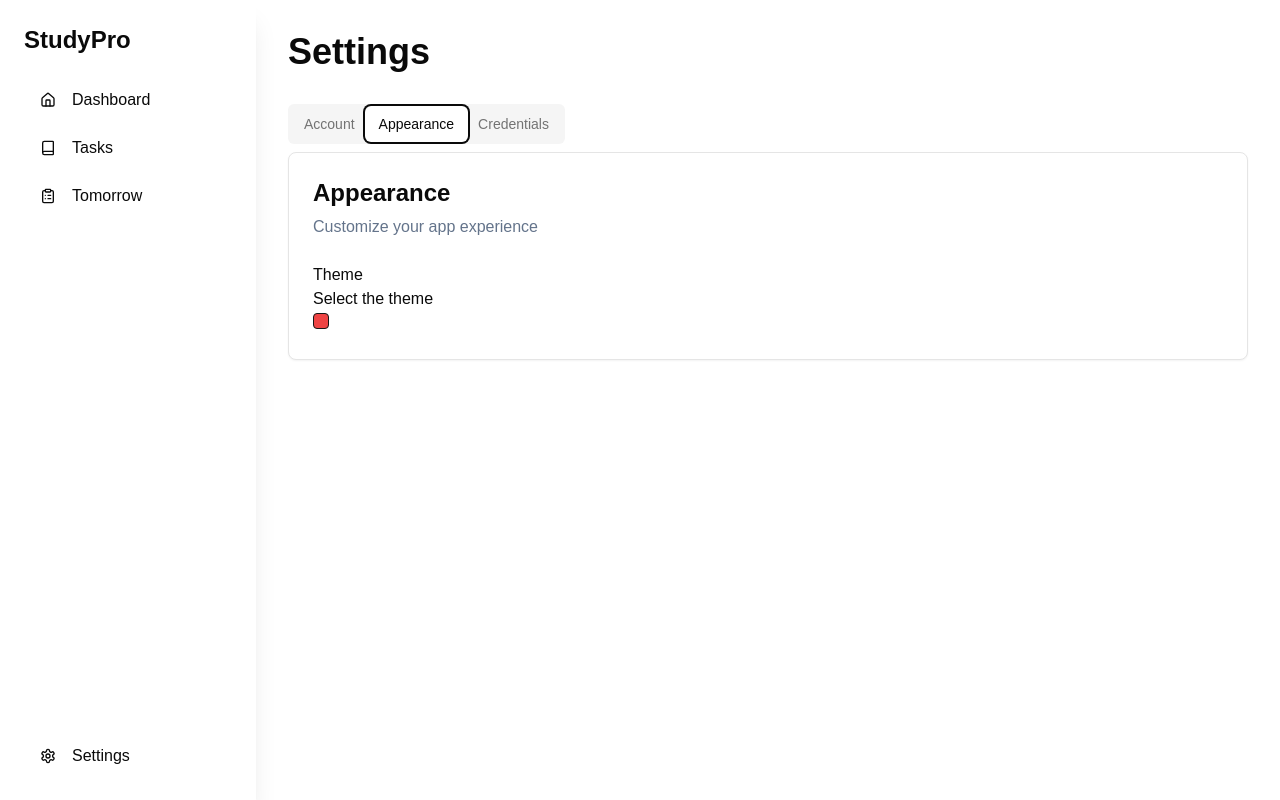
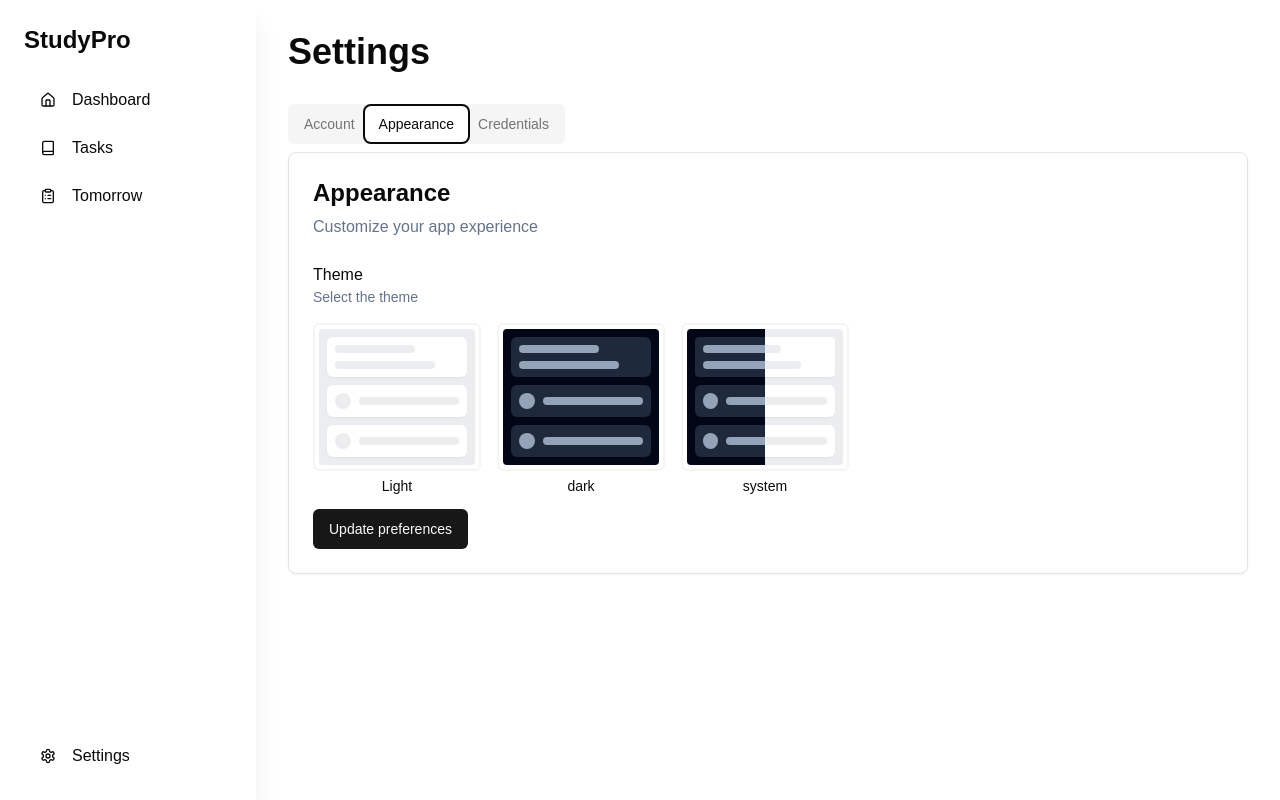
Before and after one commit to IlhamRanggaKurniawan/SubjectPro, a Next.js app: page /settings in a window 1280 px wide. Both pictures are taken after a click on the tab "Appearance". Built offline with nearby package versions, Linux system fonts and the light colour scheme.

Commit message:
feat: finish the settings page ui

```diff
--- a/package.json
+++ b/package.json
@@ -14,6 +14,7 @@
     "@radix-ui/react-dialog": "^1.1.2",
     "@radix-ui/react-label": "^2.1.0",
     "@radix-ui/react-progress": "^1.1.0",
+    "@radix-ui/react-radio-group": "^1.2.1",
     "@radix-ui/react-select": "^2.1.2",
     "@radix-ui/react-slot": "^1.1.0",
     "@radix-ui/react-tabs": "^1.1.1",
--- a/src/app/settings/page.tsx
+++ b/src/app/settings/page.tsx
@@ -1,18 +1,31 @@
+"use client"
+
 import { Button } from '@/components/ui/button'
 import { Card, CardContent, CardHeader } from '@/components/ui/card'
 import { Checkbox } from '@/components/ui/checkbox'
 import { Input } from '@/components/ui/input'
 import { Label } from '@/components/ui/label'
+import { RadioGroup, RadioGroupItem } from '@/components/ui/radio-group'
 import { Tabs, TabsContent, TabsList, TabsTrigger } from '@/components/ui/tabs'
 import { Textarea } from '@/components/ui/textarea'
+import { Eye, EyeOff } from 'lucide-react'
 import Image from 'next/image'
-import React from 'react'
+import React, { useEffect, useState } from 'react'
 
-const page = () => {
+const Page = () => {
+  const [theme, setTheme] = useState("system")
+  const [showCurrentPassword, setShowCurrentPassword] = useState(false)
+  const [showNewPassword, setShowNewPassword] = useState(false)
+  const [showConfirmNewPassword, setShowConfirmNewPassword] = useState(false)
+
+  useEffect(() => {
+    console.log(theme)
+  }, [theme])
+
   return (
     <div className='p-8 w-full'>
       <h1 className='text-4xl font-bold mb-8'>Settings</h1>
-      <Tabs defaultValue='account'>
+      <Tabs defaultValue='credentials'>
         <TabsList>
           <TabsTrigger value='account'>Account</TabsTrigger>
           <TabsTrigger value='appearance'>Appearance</TabsTrigger>
@@ -52,9 +65,146 @@ const page = () => {
               <p className='text-slate-500'>Customize your app experience</p>
             </CardHeader>
             <CardContent>
-                <h5>Theme</h5>
-                <p>Select the theme</p>
-                <Checkbox className='bg-red-500'></Checkbox>
+              <h5>Theme</h5>
+              <p className='text-slate-500 text-sm mb-4'>Select the theme</p>
+              <RadioGroup defaultValue='system' className='flex gap-4'>
+                <RadioGroupItem value='light' id="light" className='sr-only' onChange={(e) => setTheme(e.currentTarget.value)} />
+                <Label
+                  htmlFor="light"
+                  className="flex flex-col items-center space-y-2 cursor-pointer"
+                >
+                  <div className="items-center rounded-md border-2 border-muted p-1 hover:bg-accent">
+                    <div className="space-y-2 rounded-sm bg-[#ecedef] p-2">
+                      <div className="space-y-2 rounded-md bg-white p-2 shadow-sm">
+                        <div className="h-2 w-[80px] rounded-lg bg-[#ecedef]" />
+                        <div className="h-2 w-[100px] rounded-lg bg-[#ecedef]" />
+                      </div>
+                      <div className="flex items-center space-x-2 rounded-md bg-white p-2 shadow-sm">
+                        <div className="h-4 w-4 rounded-full bg-[#ecedef]" />
+                        <div className="h-2 w-[100px] rounded-lg bg-[#ecedef]" />
+                      </div>
+                      <div className="flex items-center space-x-2 rounded-md bg-white p-2 shadow-sm">
+                        <div className="h-4 w-4 rounded-full bg-[#ecedef]" />
+                        <div className="h-2 w-[100px] rounded-lg bg-[#ecedef]" />
+                      </div>
+                    </div>
+                  </div>
+                  <span className="font-medium">Light</span>
+                </Label>
+                <RadioGroupItem value='dark' id='dark' className='sr-only' />
+                <Label
+                  htmlFor="dark"
+                  className="flex flex-col items-center space-y-2 cursor-pointer"
+                >
+                  <div className="items-center rounded-md border-2 border-muted bg-popover p-1 hover:bg-accent hover:text-accent-foreground">
+                    <div className="space-y-2 rounded-sm bg-slate-950 p-2">
+                      <div className="space-y-2 rounded-md bg-slate-800 p-2 shadow-sm">
+                        <div className="h-2 w-[80px] rounded-lg bg-slate-400" />
+                        <div className="h-2 w-[100px] rounded-lg bg-slate-400" />
+                      </div>
+                      <div className="flex items-center space-x-2 rounded-md bg-slate-800 p-2 shadow-sm">
+                        <div className="h-4 w-4 rounded-full bg-slate-400" />
+                        <div className="h-2 w-[100px] rounded-lg bg-slate-400" />
+                      </div>
+                      <div className="flex items-center space-x-2 rounded-md bg-slate-800 p-2 shadow-sm">
+                        <div className="h-4 w-4 rounded-full bg-slate-400" />
+                        <div className="h-2 w-[100px] rounded-lg bg-slate-400" />
+                      </div>
+                    </div>
+                  </div>
+                  <span className="font-medium">dark</span>
+                </Label>
+                <RadioGroupItem value='system' id="system" className='sr-only' />
+                <Label
+                  htmlFor="system"
+                  className="flex flex-col items-center space-y-2 cursor-pointer"
+                >
+                  <div className='flex items-center rounded-md border-2 border-muted bg-popover p-1 hover:bg-accent hover:text-accent-foreground'>
+                    <div className='space-y-2 rounded-l-sm bg-slate-950 p-2 pr-0 w-[78px]'>
+                      <div className='space-y-2 rounded-l-sm bg-slate-800 shadow-sm p-2 pr-0'>
+                        <div className='h-2 w-[64px] rounded-l-lg bg-slate-400' />
+                        <div className='h-2 w-[64px] rounded-l-lg bg-slate-400' />
+                      </div>
+                      <div className="flex items-center space-x-2 rounded-l-md bg-slate-800 p-2 pr-0 shadow-sm">
+                        <div className="h-4 w-4 rounded-full bg-slate-400" />
+                        <div className='h-2 w-[40px] bg-slate-400 rounded-l-lg' />
+                      </div>
+                      <div className="flex items-center space-x-2 rounded-l-md bg-slate-800 p-2 pr-0 shadow-sm">
+                        <div className="h-4 w-4 rounded-full bg-slate-400" />
+                        <div className='h-2 w-[40px] bg-slate-400 rounded-l-lg' />
+                      </div>
+                    </div>
+                    <div className='space-y-2 rounded-r-sm bg-[#ecedef] p-2 pl-0 w-[78px]'>
+                      <div className='space-y-2 rounded-r-sm bg-white shadow-sm p-2 pl-0'>
+                        <div className='h-2 w-[16px] rounded-r-lg bg-[#ecedef]' />
+                        <div className='h-2 w-[36px] rounded-r-lg bg-[#ecedef]' />
+                      </div>
+                      <div className='flex items-center space-x-2 rounded-r-md bg-white p-2 pl-0 shadow-sm'>
+                        <div className='h-4 w-full flex items-center'>
+                          <div className='h-2 w-full bg-[#ecedef] rounded-r-lg' />
+                        </div>
+                      </div>
+                      <div className='flex items-center space-x-2 rounded-r-md bg-white p-2 pl-0 shadow-sm'>
+                        <div className='h-4 w-full flex items-center'>
+                          <div className='h-2 w-full bg-[#ecedef] rounded-r-lg' />
+                        </div>
+                      </div>
+                    </div>
+                  </div>
+                  <span className="font-medium">system</span>
+                </Label>
+              </RadioGroup>
+              <Button className='mt-4'>Update preferences</Button>
+            </CardContent>
+          </Card>
+        </TabsContent>
+        <TabsContent value='credentials'>
+          <Card>
+            <CardHeader>
+              <h3 className='text-2xl font-semibold'>Credentials</h3>
+              <p className='text-slate-500'>Manage your account security settings</p>
+            </CardHeader>
+            <CardContent className='space-y-4'>
+              <div className='space-y-2'>
+                <Label htmlFor='currentPassword'>Current Password</Label>
+                <div className='w-full flex gap-2'>
+                  <Input id="currentPassword" type={showCurrentPassword ? "text" : "password"}/>
+                  <Button
+                    variant="outline"
+                    size="icon"
+                    onClick={() => setShowCurrentPassword(!showCurrentPassword)}
+                  >
+                    {showCurrentPassword ? <EyeOff className="h-4 w-4" /> : <Eye className="h-4 w-4" />}
+                  </Button>
+                </div>
+              </div>
+              <div className='space-y-2'>
+                <Label htmlFor='newPassword'>New Password</Label>
+                <div className='w-full flex gap-2'>
+                  <Input id="newPassword" type={showNewPassword ? "text" : "password"}/>
+                  <Button
+                    variant="outline"
+                    size="icon"
+                    onClick={() => setShowNewPassword(!showNewPassword)}
+                  >
+                    {showNewPassword ? <EyeOff className="h-4 w-4" /> : <Eye className="h-4 w-4" />}
+                  </Button>
+                </div>
+              </div>
+              <div className='space-y-2'>
+                <Label htmlFor='currentPassword'>Confirm New Password</Label>
+                <div className='w-full flex gap-2'>
+                  <Input id="currentPassword" type={showConfirmNewPassword ? "text" : "password"}/>
+                  <Button
+                    variant="outline"
+                    size="icon"
+                    onClick={() => setShowConfirmNewPassword(!showConfirmNewPassword)}
+                  >
+                    {showConfirmNewPassword ? <EyeOff className="h-4 w-4" /> : <Eye className="h-4 w-4" />}
+                  </Button>
+                </div>
+              </div>
+              <Button>Update Security Settings</Button>
             </CardContent>
           </Card>
         </TabsContent>
@@ -64,4 +214,4 @@ const page = () => {
   )
 }
 
-export default page
+export default Page
--- /dev/null
+++ b/src/components/ui/radio-group.tsx
@@ -0,0 +1,44 @@
+"use client"
+
+import * as React from "react"
+import * as RadioGroupPrimitive from "@radix-ui/react-radio-group"
+import { Circle } from "lucide-react"
+
+import { cn } from "@/lib/utils"
+
+const RadioGroup = React.forwardRef<
+  React.ElementRef<typeof RadioGroupPrimitive.Root>,
+  React.ComponentPropsWithoutRef<typeof RadioGroupPrimitive.Root>
+>(({ className, ...props }, ref) => {
+  return (
+    <RadioGroupPrimitive.Root
+      className={cn("grid gap-2", className)}
+      {...props}
+      ref={ref}
+    />
+  )
+})
+RadioGroup.displayName = RadioGroupPrimitive.Root.displayName
+
+const RadioGroupItem = React.forwardRef<
+  React.ElementRef<typeof RadioGroupPrimitive.Item>,
+  React.ComponentPropsWithoutRef<typeof RadioGroupPrimitive.Item>
+>(({ className, ...props }, ref) => {
+  return (
+    <RadioGroupPrimitive.Item
+      ref={ref}
+      className={cn(
+        "aspect-square h-4 w-4 rounded-full border border-primary text-primary ring-offset-background focus:outline-none focus-visible:ring-2 focus-visible:ring-ring focus-visible:ring-offset-2 disabled:cursor-not-allowed disabled:opacity-50",
+        className
+      )}
+      {...props}
+    >
+      <RadioGroupPrimitive.Indicator className="flex items-center justify-center">
+        <Circle className="h-2.5 w-2.5 fill-current text-current" />
+      </RadioGroupPrimitive.Indicator>
+    </RadioGroupPrimitive.Item>
+  )
+})
+RadioGroupItem.displayName = RadioGroupPrimitive.Item.displayName
+
+export { RadioGroup, RadioGroupItem }
```
Also changed, not shown: 1 other file (tests, documents, lock files or other folders).
